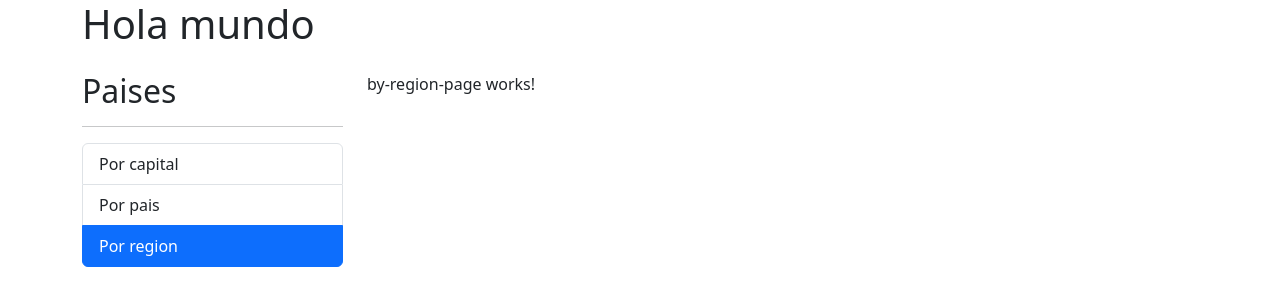
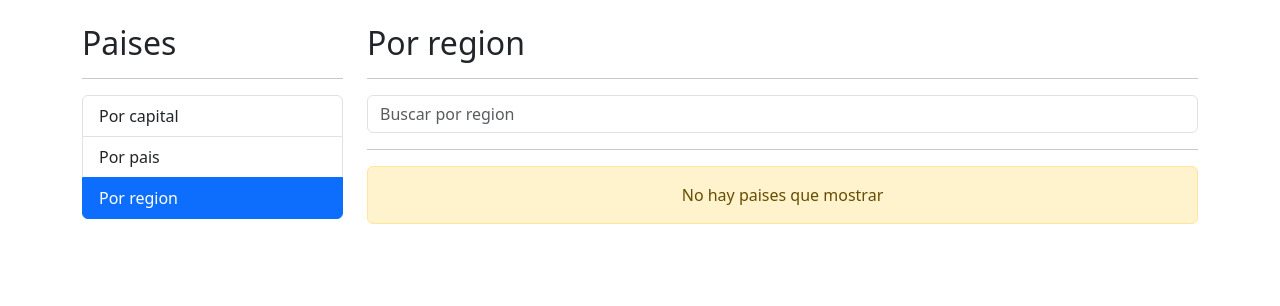
Before and after one commit to SamSol-19/paises-app, an Angular app: page /paises/by-region in a window 1280 px wide. Shown: the top 306 px of the page. Built offline with nearby package versions, Linux system fonts and the light colour scheme.

Commit message:
CLASE TERMINADA 7/01/25

```diff
--- a/src/app/app.component.html
+++ b/src/app/app.component.html
@@ -1,5 +1,3 @@
-<h1>Hola mundo</h1>
-
 <div class="row mt-4">
   <div class="col-3">
     <app-sidebar/>
--- a/src/app/app.routes.ts
+++ b/src/app/app.routes.ts
@@ -1,15 +1,14 @@
 import { Routes } from '@angular/router';
+import { HomePageComponent } from './shared/pages/home-page/home-page.component';
 import { AboutPageComponent } from './shared/pages/about-page/about-page.component';
-import { HomePageComponent } from './shared/pages/home-page/home-page.component';
 import { ContactPageComponent } from './shared/pages/contact-page/contact-page.component';
 import { ByCapitalPageComponent } from './paises/pages/by-capital-page/by-capital-page.component';
 
 export const routes: Routes = [
 
-
   // {
-    //     path: '',
-    //     component: HomePageComponent
+  //   path: '',
+  //   component: HomePageComponent
   // },
   {
     path: 'about',
@@ -23,35 +22,48 @@ export const routes: Routes = [
     path: 'paises',
     children: [
       {
-                path:'by-capital',
-                loadComponent:()=>import('./paises/pages/by-capital-page/by-capital-page.component').then(
-                    (m) =>m.ByCapitalPageComponent)
+        path: 'by-capital',
+        //component: ByCapitalPageComponent
+        loadComponent: ()=>
+          import('./paises/pages/by-capital-page/by-capital-page.component').then(
+            (m) => m.ByCapitalPageComponent
+          ),
       },
       {
-                path:'by-pais',
-                loadComponent:()=>import('./paises/pages/by-pais-page/by-pais-page.component').then(
-                    (m) =>m.ByPaisPageComponent)
+        path: 'by-pais',
+        loadComponent: ()=>
+          import('./paises/pages/by-pais-page/by-pais-page.component').then(
+            (m) => m.ByPaisPageComponent
+          ),
       },
       {
-                path:'by-region',
-                loadComponent:()=>import('./paises/pages/by-region-page/by-region-page.component').then(
-                    (m) =>m.ByRegionPageComponent)
+        path: 'by-region',
+        loadComponent: ()=>
+          import('./paises/pages/by-region-page/by-region-page.component').then(
+            (m) => m.ByRegionPageComponent
+          ),
       },
       {
-                path:'by/:id',
-                loadComponent:()=>import('./paises/pages/by-pais-page/by-pais-page.component').then(
-                    (m) =>m.ByPaisPageComponent)
+        path: 'by/:id',
+        loadComponent: ()=>
+          import('./paises/pages/pais-page/pais-page.component').then(
+            (m) => m.PaisPageComponent
+          ),
       },
       {
-                path:'**',
-                loadComponent:()=>import('./paises/pages/pais-page/pais-page.component').then(
-                    (m) =>m.PaisPageComponent)
-            }
+        path: '**',
+        //component: ByCapitalPageComponent
+        loadComponent: ()=>
+          import('./paises/pages/by-capital-page/by-capital-page.component').then(
+            (m) => m.ByCapitalPageComponent
+          ),
+      },
+    ]
 
-        ]
   },
   {
     path: '**',
     redirectTo: 'paises'
   }
+
 ];
--- a/src/app/paises/pages/by-capital-page/by-capital-page.component.html
+++ b/src/app/paises/pages/by-capital-page/by-capital-page.component.html
@@ -7,7 +7,7 @@
         <!-- busqueda -->
         <shared-search-box
         (onValue)="busquedaByCapital($event)"
-        placeholder="Este es mi nuevo placeholder"></shared-search-box>
+        placeholder="Buscar por capital"></shared-search-box>
     </div>
 </div>
 
--- a/src/app/paises/pages/by-pais-page/by-pais-page.component.html
+++ b/src/app/paises/pages/by-pais-page/by-pais-page.component.html
@@ -1 +1,20 @@
-<p>by-pais-page works!</p>
+<h2>Por pais</h2>
+<hr>
+
+<div class="row">
+
+    <div class="col">
+        <!-- busqueda -->
+        <shared-search-box
+        (onValue)="busquedaByPais($event)"
+        placeholder="Buscar por pais"></shared-search-box>
+    </div>
+</div>
+
+<div class="row">
+
+    <div class="col">
+        <hr>
+        <paises-table [paises]="paises"></paises-table>
+    </div>
+</div>
--- a/src/app/paises/pages/by-pais-page/by-pais-page.component.ts
+++ b/src/app/paises/pages/by-pais-page/by-pais-page.component.ts
@@ -1,11 +1,30 @@
 import { Component } from '@angular/core';
+import { Pais } from '../../interfaces/pais';
+import { PaisesService } from '../../services/paises.service';
+import { SearchBoxComponent } from '../../../shared/components/search-box/search-box.component';
+import { CommonModule } from '@angular/common';
+import { PaisTableComponent } from '../../components/pais-table/pais-table.component';
 
 @Component({
   selector: 'app-by-pais-page',
-  imports: [],
+  standalone: true,
+  imports: [SearchBoxComponent, CommonModule, PaisTableComponent],
   templateUrl: './by-pais-page.component.html',
   styleUrl: './by-pais-page.component.css'
 })
 export class ByPaisPageComponent {
+  public paises: Pais[] = [];
+
+    constructor( private paisesService: PaisesService){}
+
+
+    busquedaByPais( term: string):void{
+      console.log('desde busquedaByPais');
+      this.paisesService.searchPais(term)
+      .subscribe( paises => {
+        this.paises = paises
+      });
+
+    }
 
 }
--- a/src/app/paises/pages/by-region-page/by-region-page.component.html
+++ b/src/app/paises/pages/by-region-page/by-region-page.component.html
@@ -1 +1,20 @@
-<p>by-region-page works!</p>
+<h2>Por region</h2>
+<hr>
+
+<div class="row">
+
+    <div class="col">
+        <!-- busqueda -->
+        <shared-search-box
+        (onValue)="busquedaByRegion($event)"
+        placeholder="Buscar por region"></shared-search-box>
+    </div>
+</div>
+
+<div class="row">
+
+    <div class="col">
+        <hr>
+        <paises-table [paises]="paises"></paises-table>
+    </div>
+</div>
--- a/src/app/paises/pages/by-region-page/by-region-page.component.ts
+++ b/src/app/paises/pages/by-region-page/by-region-page.component.ts
@@ -1,11 +1,30 @@
 import { Component } from '@angular/core';
+import { Pais } from '../../interfaces/pais';
+import { PaisesService } from '../../services/paises.service';
+import { CommonModule } from '@angular/common';
+import { SearchBoxComponent } from '../../../shared/components/search-box/search-box.component';
+import { PaisTableComponent } from '../../components/pais-table/pais-table.component';
 
 @Component({
   selector: 'app-by-region-page',
-  imports: [],
+  imports: [CommonModule, SearchBoxComponent, PaisTableComponent],
   templateUrl: './by-region-page.component.html',
   styleUrl: './by-region-page.component.css'
 })
 export class ByRegionPageComponent {
 
+  public paises: Pais[] = [];
+
+
+      constructor(private paisesService: PaisesService) { }
+
+
+
+      busquedaByRegion(term: string): void {
+        console.log('Desde busquedaByRegion');
+        this.paisesService.searchRegion(term)
+        .subscribe( paises => {
+          this.paises = paises;
+        });
+      }
 }
--- a/src/app/paises/pages/pais-page/pais-page.component.html
+++ b/src/app/paises/pages/pais-page/pais-page.component.html
@@ -1 +1,20 @@
-<p>pais-page works!</p>
+<ng-template #loading>
+    <div class="alert alert-info">
+        Espere por favor...
+    </div>
+</ng-template>
+
+<div *ngIf="pais; else loading">
+    <div class="row">
+        <div class="col-12">
+            <h2>Pais: <strong>{{pais.name.common}}</strong></h2>
+
+        </div>
+    </div>
+    <div class="row">
+        <div class="col-4">
+            <h3>Bandera</h3>
+            <img [src]="pais.flags.svg" [alt]="pais.name.common" class="img-thumbnail">
+        </div>
+    </div>
+</div>
--- a/src/app/paises/pages/pais-page/pais-page.component.ts
+++ b/src/app/paises/pages/pais-page/pais-page.component.ts
@@ -1,11 +1,43 @@
-import { Component } from '@angular/core';
+import { Component, OnInit } from '@angular/core';
+import { ActivatedRoute, Router } from '@angular/router';
+import { PaisesService } from '../../services/paises.service';
+import { switchMap } from 'rxjs';
+import { Pais } from '../../interfaces/pais';
+import { CommonModule } from '@angular/common';
 
 @Component({
   selector: 'app-pais-page',
-  imports: [],
+  standalone: true,
+  imports: [CommonModule],
   templateUrl: './pais-page.component.html',
   styleUrl: './pais-page.component.css'
 })
-export class PaisPageComponent {
+
+export class PaisPageComponent implements OnInit{
+  public pais?: Pais;
+  constructor(
+    private activedRoute: ActivatedRoute,
+    private paisesService: PaisesService,
+    private router: Router
+  ){}
+  ngOnInit(): void {
+    this.activedRoute.params
+        .pipe(
+          switchMap( ({id}) => this.paisesService.searchPaisByAlphaCode(id)),
+        )
+        .subscribe(pais =>{
+          if(!pais){
+            return this.router.navigateByUrl('');
+          }
+          return this.pais = pais;
+        })
+    // this.activedRoute.params
+    //     .subscribe( ({id}) =>{
+    //       this.paisesService.searchPaisByAlphaCode(id)
+    //           .subscribe( pais =>
+    //               console.log({pais})
+    //           )
+    //     })
+  }
 
 }
```
Also changed, not shown: src/app/paises/interfaces/pais.ts (indentation only). Lines whose indentation alone changed are shown as unchanged.
